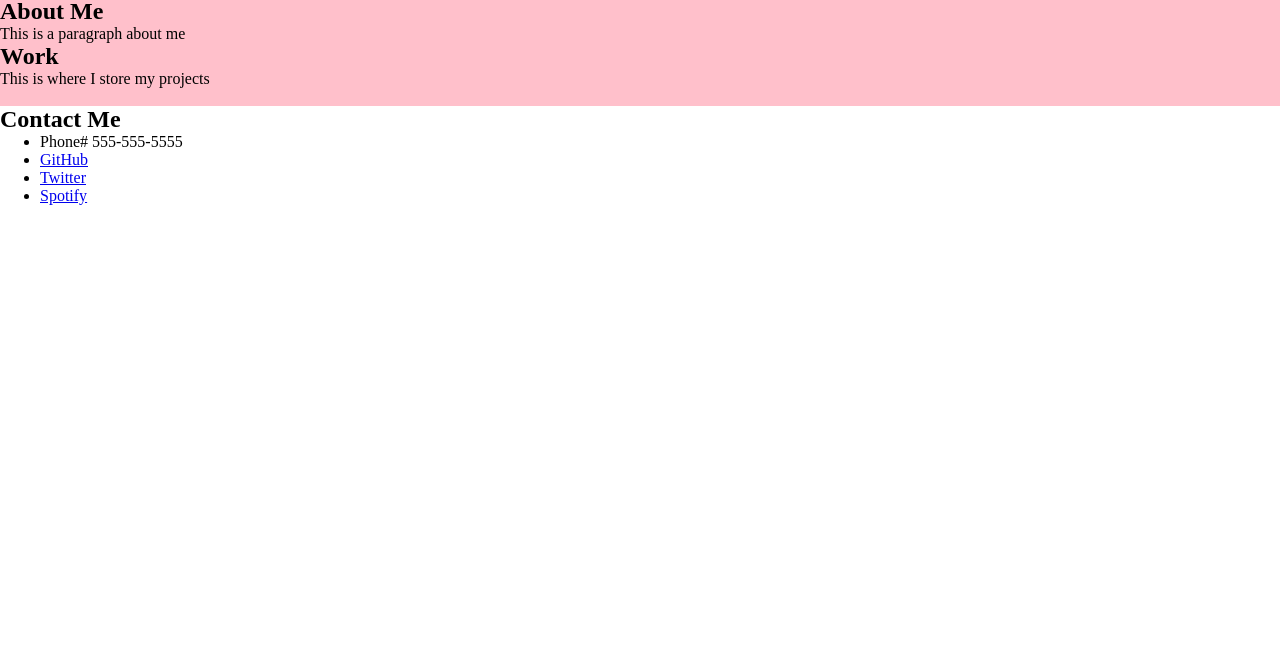
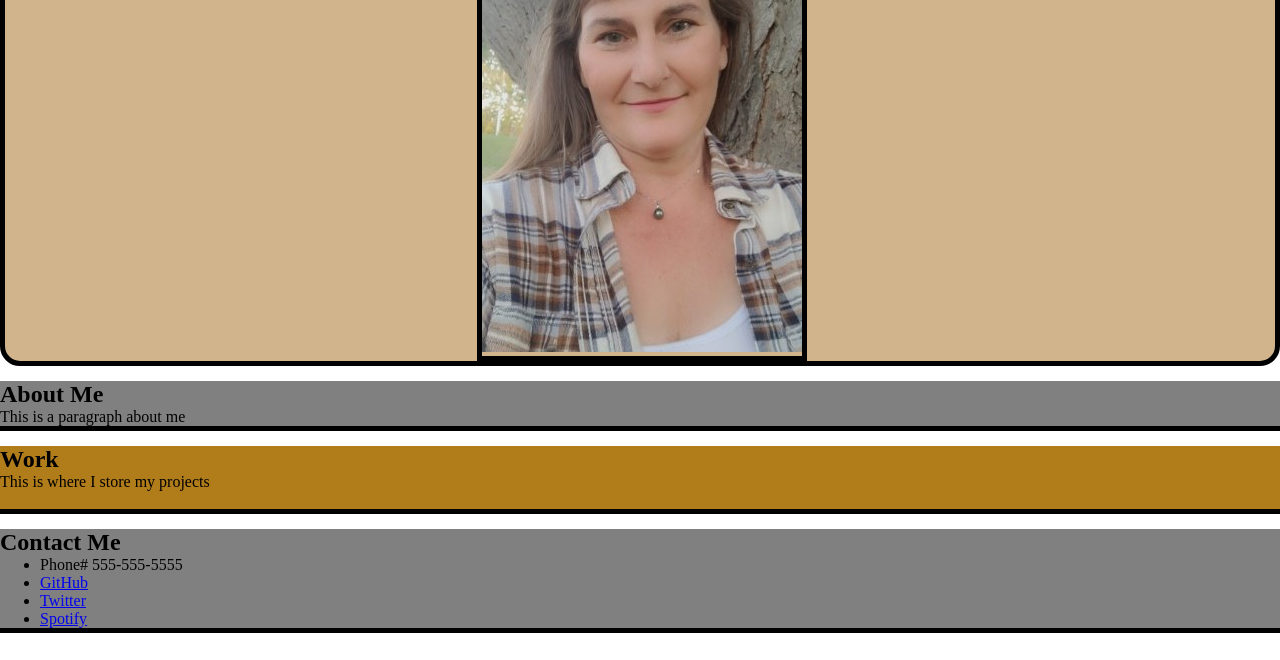
Before and after one commit to Rhondoid/mod-two-chllng, a plain HTML site: page index.html in a window 1280 px wide. Shown: the part 140-800 px from the top of the page. Drawn offline with Linux system fonts and the light colour scheme.

Commit message:
fall colors css

```diff
--- a/assets/style.css
+++ b/assets/style.css
@@ -7,46 +7,42 @@ header {
     display:flex;
     flex-wrap: nowrap;
     justify-content: space-between;
-    background-color: aquamarine;
+    background-color: tan;
     border: black 5px solid;
     border-radius: 20px;
 
 }
-.header-name {
+/* .header-name {
 
 
-}
+} */
 #header-image {
-    border: black 3px dotted;
+    border: black 5px solid;
 
 }
 main{
-    background-color: pink;
+    background-color: white;
+
 }
 
 
-.card{
-flex: 1 0 200px;
-padding: 10px;
-text-align: center;
-border-style:solid;
-border-width: 1px;
+#about-me {
+    background-color: gray;
+    border-bottom: black 5px solid;
+    margin-top: 15px;
 }
 
-body {
 
+#work {
+    background-color: rgb(177, 124, 26);
+    border-bottom: black 5px solid;
+    margin-top: 15px;
 }
 
-About Me {
-
-}
-
-Work {
-
-}
-
-Contact Me {
-
+#contact-me {
+    background-color: gray;
+    border-bottom: black 5px solid;
+    margin-top: 15px;
 }
 
 @media all and  (max-width:500px) {
--- a/index.html
+++ b/index.html
@@ -9,14 +9,10 @@
     </head>
     <body>
         <header>
-
             <h1 class="header-name">Rhonda Van Dam</h1>
             <div id="header-image">
-            <img src= "./assets/images/profile pic.jpg" alt="image.png"/>
+                <img src= "./assets/images/4227-2.jpg" alt="image.png"/>
             </div>
-
-    </header>
-
             <nav>
                 <div>
                     <a href="#">About Me</a>
@@ -24,41 +20,30 @@
                     <a href="#">Contact Me</a>
                     <a href="#">Resume</a>
                 </div>
+            </nav>
+        </header>
 
-    </nav>
         <main>
+            <div id="about-me">
                 <h2>About Me </h2>
                 <p> This is a paragraph about me</p>
-
-
+            </div>
+            <div id="work">
                 <h2>Work </h2>
                 <p> This is where I store my projects </p>
                 <img alt=""placeholder"/>
                 <img alt=""placeholder"/>
                 <img alt=""placeholder"/>
-
-
-    </main>
-    <section>
-
+            </div>
+            <div id="contact-me">
                 <h2>Contact Me</h2>
-
                 <ul>
                     <li> Phone# 555-555-5555</li>
                     <li><a href="GitHub">GitHub</a> </li>
                     <li><a href="Twitter">Twitter</a></li>
                     <li><a href="Spotify">Spotify</a></li>
-
                 </ul>
-
-    </section>
-    <section>
-
-    </section>
-
-    <footer>
-
-    </footer>
-
+            </div>
+        </main>
     </body>
 </html>
```
Also changed, not shown: assets/images/4227-2.jpg (added), assets/images/4231.jpg (added), assets/images/profile pic.jpg (deleted). Lines whose indentation alone changed are shown as unchanged.
